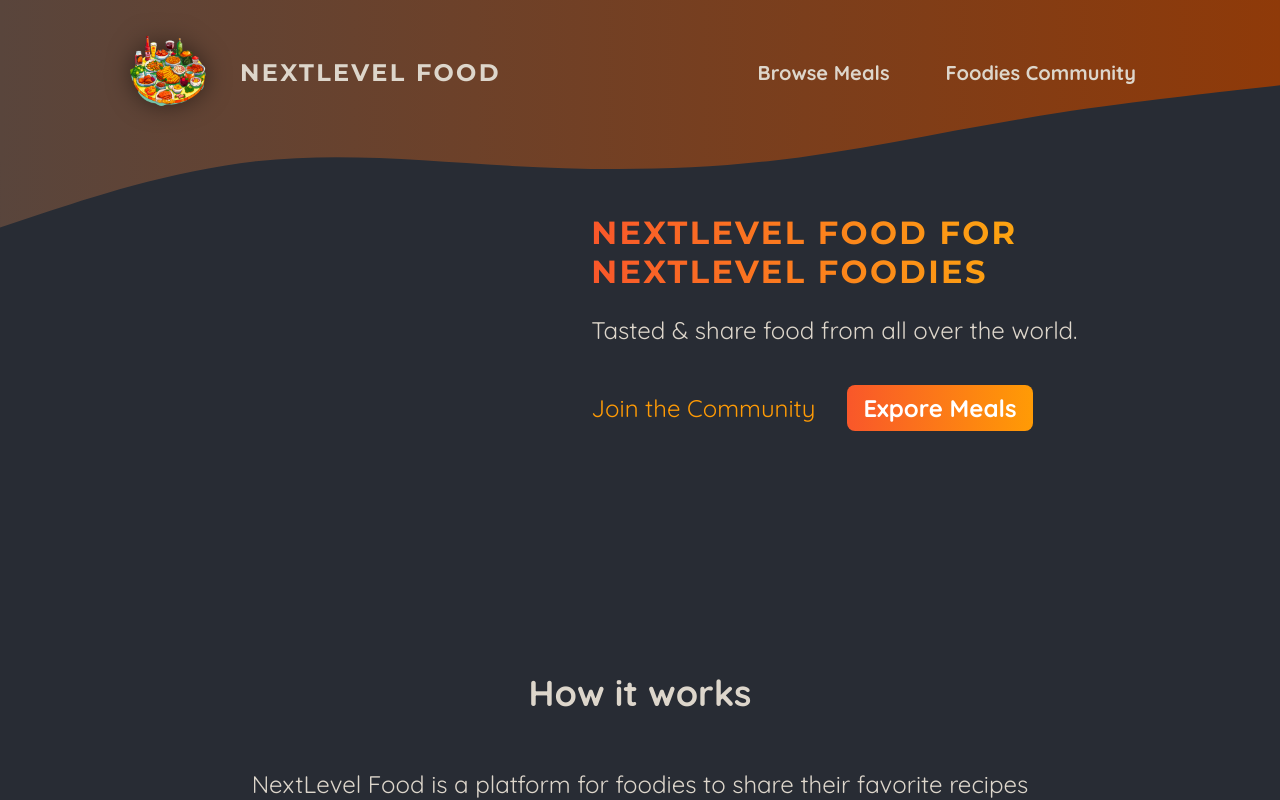
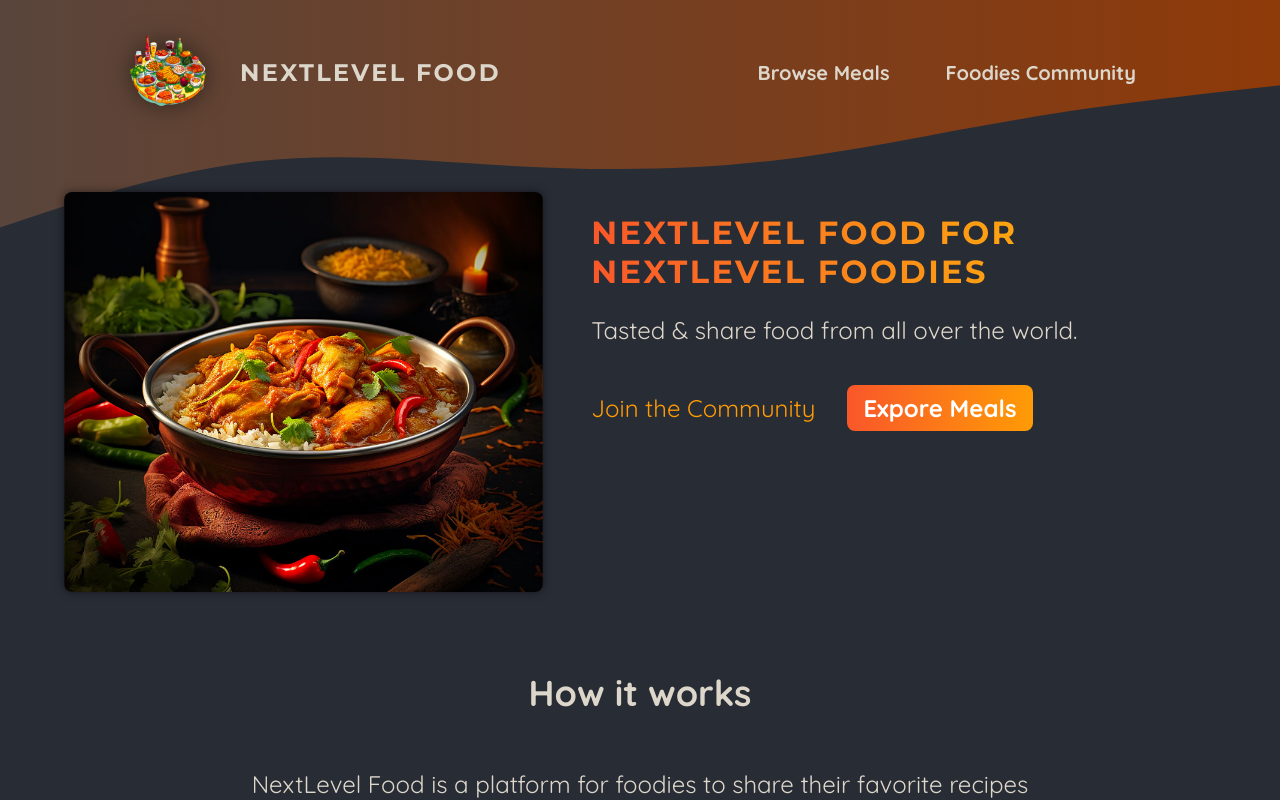
Before and after one commit to ricmershon/udemy-nextjs-foodies, a Next.js app: page / in a window 1280 px wide. Shown: the top 800 px of the page. Built offline with nearby package versions, Linux system fonts and the light colour scheme.

Commit message:
Add image slideshow to app page

```diff
--- a/app/page.jsx
+++ b/app/page.jsx
@@ -1,12 +1,14 @@
 import Link from "next/link";
 
 import styles from './page.module.css';
+import ImageSlideshow from "@/app/ui/images/image-slideshow";
 
 export default function Home() {
     return (
         <>
             <header className={styles.header}>
                 <div className={styles.slideshow}>
+                    <ImageSlideshow />
                 </div>
                 <div>
                     <div className={styles.hero}>
--- /dev/null
+++ b/app/ui/images/image-slideshow.jsx
@@ -0,0 +1,49 @@
+'use client';
+
+import { useEffect, useState } from 'react';
+import Image from 'next/image';
+
+import burgerImg from '@/assets/burger.jpg';
+import curryImg from '@/assets/curry.jpg';
+import dumplingsImg from '@/assets/dumplings.jpg';
+import macncheeseImg from '@/assets/macncheese.jpg';
+import pizzaImg from '@/assets/pizza.jpg';
+import schnitzelImg from '@/assets/schnitzel.jpg';
+import tomatoSaladImg from '@/assets/tomato-salad.jpg';
+import classes from './image-slideshow.module.css';
+
+const images = [
+    { image: burgerImg, alt: 'A delicious, juicy burger' },
+    { image: curryImg, alt: 'A delicious, spicy curry' },
+    { image: dumplingsImg, alt: 'Steamed dumplings' },
+    { image: macncheeseImg, alt: 'Mac and cheese' },
+    { image: pizzaImg, alt: 'A delicious pizza' },
+    { image: schnitzelImg, alt: 'A delicious schnitzel' },
+    { image: tomatoSaladImg, alt: 'A delicious tomato salad' },
+];
+
+export default function ImageSlideshow() {
+    const [currentImageIndex, setCurrentImageIndex] = useState(0);
+
+    useEffect(() => {
+        const interval = setInterval(() => {
+            setCurrentImageIndex((prevImageIndex) =>
+                prevImageIndex < images.length - 1 ? prevImageIndex + 1 : 0
+            );
+        }, 5000);
+        return () => clearInterval(interval);
+    }, []);
+
+    return (
+        <div className={classes.slideshow}>
+            {images.map((image, index) => (
+                <Image
+                    key={index}
+                    src={image.image}
+                    className={index === currentImageIndex ? classes.active : ''}
+                    alt={image.alt}
+                />
+            ))}
+        </div>
+    );
+}
--- /dev/null
+++ b/app/ui/images/image-slideshow.module.css
@@ -0,0 +1,26 @@
+.slideshow {
+    position: relative;
+    width: 100%;
+    height: 100%;
+    border-radius: 8px;
+    overflow: hidden;
+    box-shadow: 0 0 0.5rem rgba(0, 0, 0, 0.5);
+}
+
+.slideshow img {
+    width: 100%;
+    height: 100%;
+    object-fit: cover;
+    position: absolute;
+    top: 0;
+    left: 0;
+    opacity: 0;
+    transform: scale(1.1) translateX(-1rem) rotate(-5deg);
+    transition: all 0.5s ease-in-out;
+}
+
+.slideshow .active {
+    z-index: 1;
+    opacity: 1;
+    transform: scale(1) translateX(0) rotate(0);
+}
```
